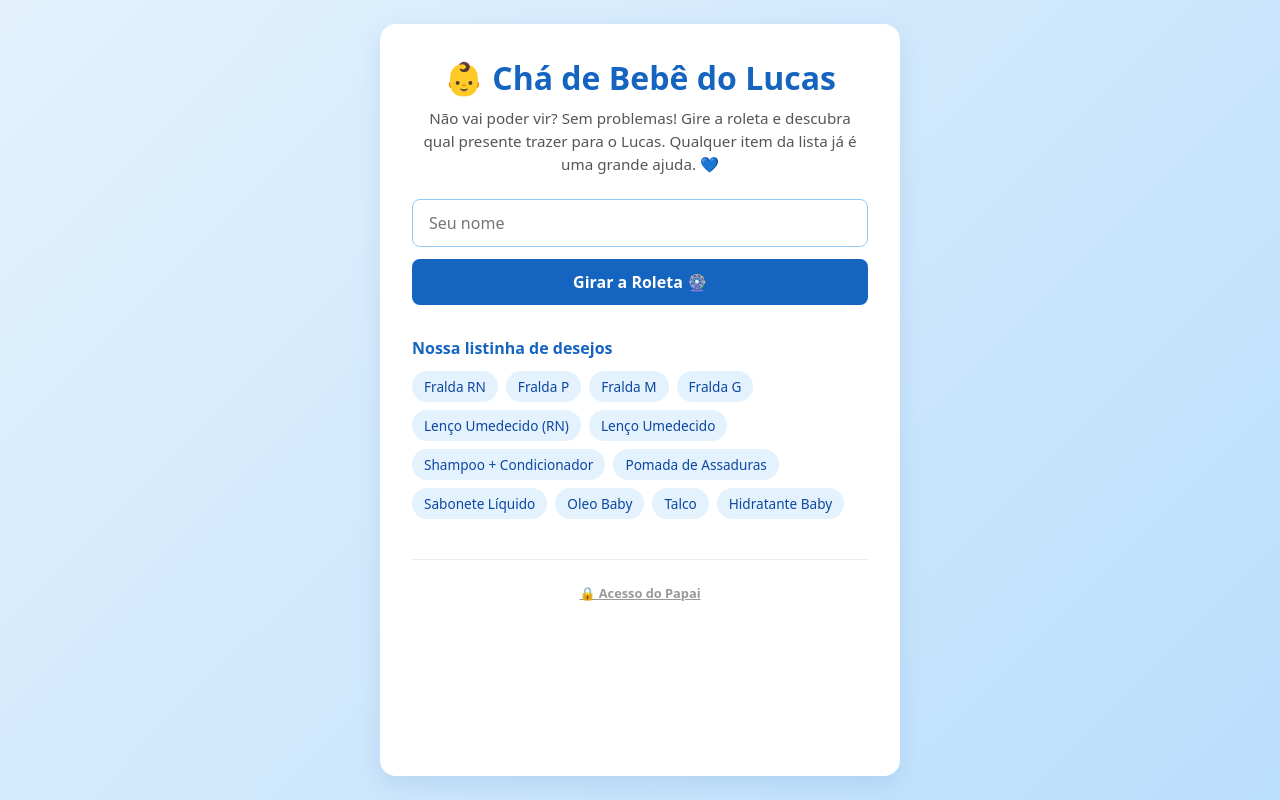
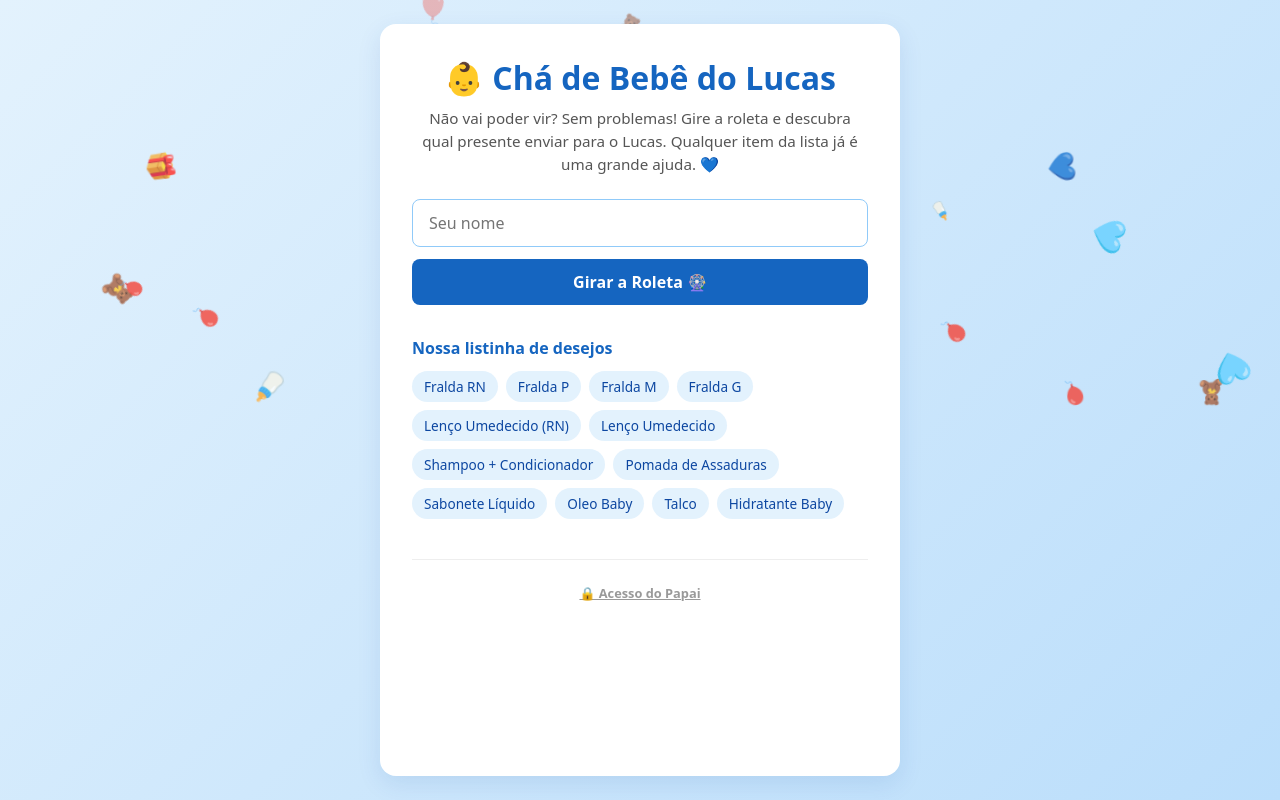
Before and after one commit to smksnake/Cha-Fralda-Lucas, a plain HTML site: page index.html in a window 1280 px wide. Drawn offline with Linux system fonts and the light colour scheme.

Commit message:
feat: incluido efeito de chuva de emojis

```diff
--- a/index.html
+++ b/index.html
@@ -7,10 +7,13 @@
   <link rel="stylesheet" href="style.css" />
 </head>
 <body>
+  <!-- Camada da chuva de emojis -->
+  <div id="chuva-emojis" class="chuva-emojis"></div>
+
   <main class="container">
     <h1>👶 Chá de Bebê do Lucas</h1>
     <p class="subtitulo">
-      Não vai poder vir? Sem problemas! Gire a roleta e descubra qual presente trazer para o Lucas.
+      Não vai poder vir? Sem problemas! Gire a roleta e descubra qual presente enviar para o Lucas.
       Qualquer item da lista já é uma grande ajuda. 💙
     </p>
 
--- a/sorteio.js
+++ b/sorteio.js
@@ -14,7 +14,31 @@ function carregarEstado() {
 function salvarEstado() {
   localStorage.setItem(CHAVE_STORAGE, JSON.stringify(estado));
 }
+// --- CHUVA DE EMOJIS ---
+function iniciarChuvaDeEmojis() {
+  const container = document.getElementById("chuva-emojis");
+  const emojis = ["🎁", "🧸", "💙", "👶", "🍼", "🚼", "🎈", "🧸", "🩵", "🍼"];
 
+  // Cria 25 emojis
+  for (let i = 0; i < 25; i++) {
+    const span = document.createElement("span");
+    span.className = "objeto-caindo";
+    span.textContent = emojis[Math.floor(Math.random() * emojis.length)];
+
+    // Configurações aleatórias para cada emoji cair de um jeito diferente
+    const leftPos = Math.random() * 100; // Posição na tela (0 a 100%)
+    const duracao = Math.random() * 5 + 5; // Demora entre 5 e 10 segundos para cair
+    const delay = Math.random() * 5; // Começa a cair entre 0 e 5 segundos
+    const tamanho = Math.random() * 20 + 15; // Tamanho entre 15px e 35px
+
+    span.style.left = `${leftPos}vw`;
+    span.style.animationDuration = `${duracao}s`;
+    span.style.animationDelay = `${delay}s`;
+    span.style.fontSize = `${tamanho}px`;
+
+    container.appendChild(span);
+  }
+}
 // --- CONFIGURAÇÃO DA ROLETA ---
 function desenharRoleta() {
   const roleta = document.getElementById("roleta");
@@ -284,3 +308,4 @@ document.getElementById("form-sorteio").addEventListener("submit", (e) => {
 // Executa ao carregar a página
 desenharRoleta();
 atualizarListaSugestoes();
+iniciarChuvaDeEmojis();
--- a/style.css
+++ b/style.css
@@ -338,3 +338,31 @@ button:disabled {
   border-radius: 6px;
   border: 1px solid #eee;
 }
+/* --- CHUVA DE EMOJIS --- */
+.objeto-caindo {
+  position: fixed;
+  top: -50px; /* Começa escondido acima da tela */
+  z-index: -1; /* Fica atrás do cartão branco */
+  pointer-events: none; /* O usuário clica "através" do emoji */
+  animation-name: cair;
+  animation-timing-function: linear;
+  animation-iteration-count: infinite;
+  opacity: 0.6; /* Um pouco transparente para não brigar com o fundo */
+}
+
+@keyframes cair {
+  0% {
+    transform: translateY(0) rotate(0deg);
+    opacity: 0;
+  }
+  10% {
+    opacity: 0.8;
+  }
+  90% {
+    opacity: 0.8;
+  }
+  100% {
+    transform: translateY(110vh) rotate(360deg); /* Cai até o final da tela girando */
+    opacity: 0;
+  }
+}
```
